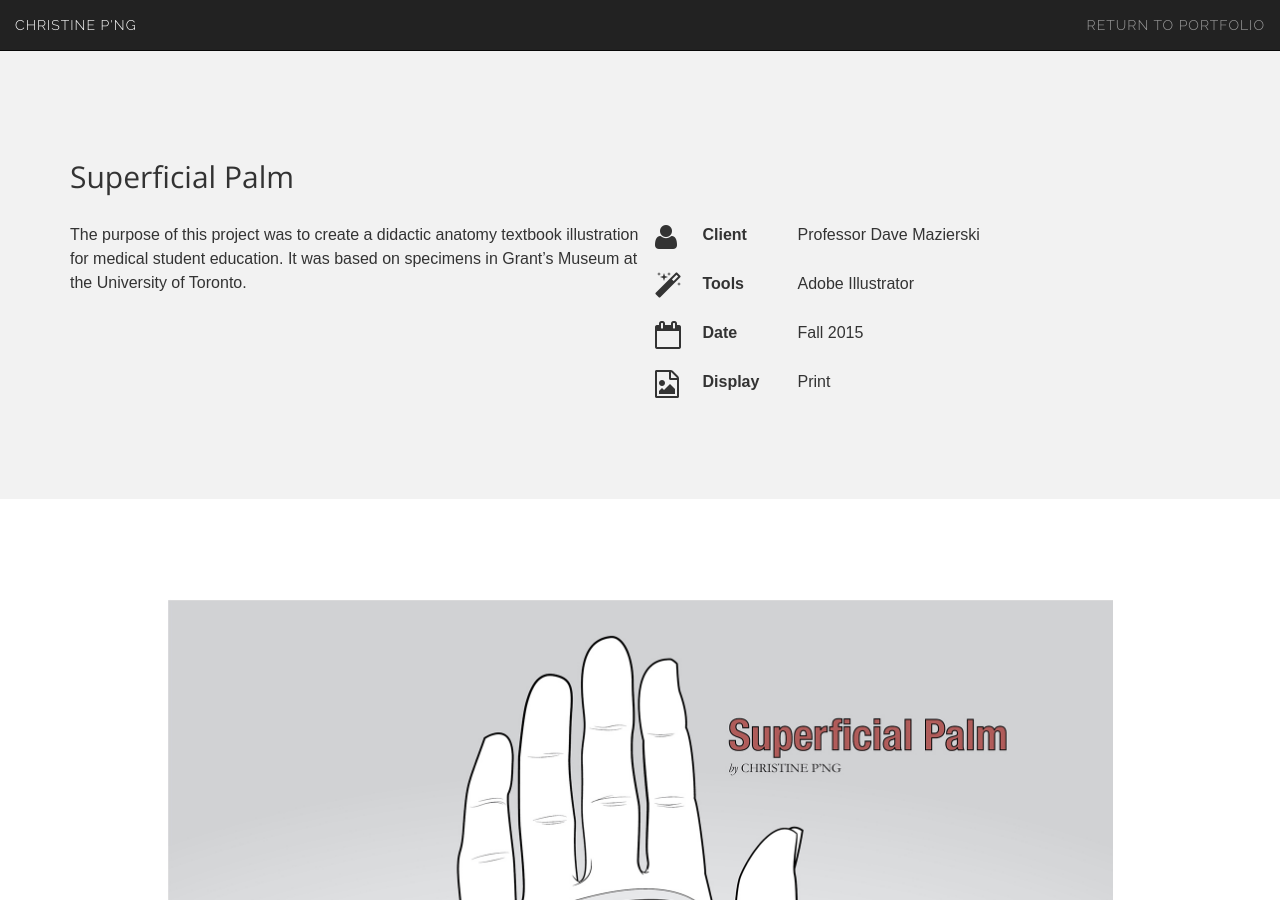
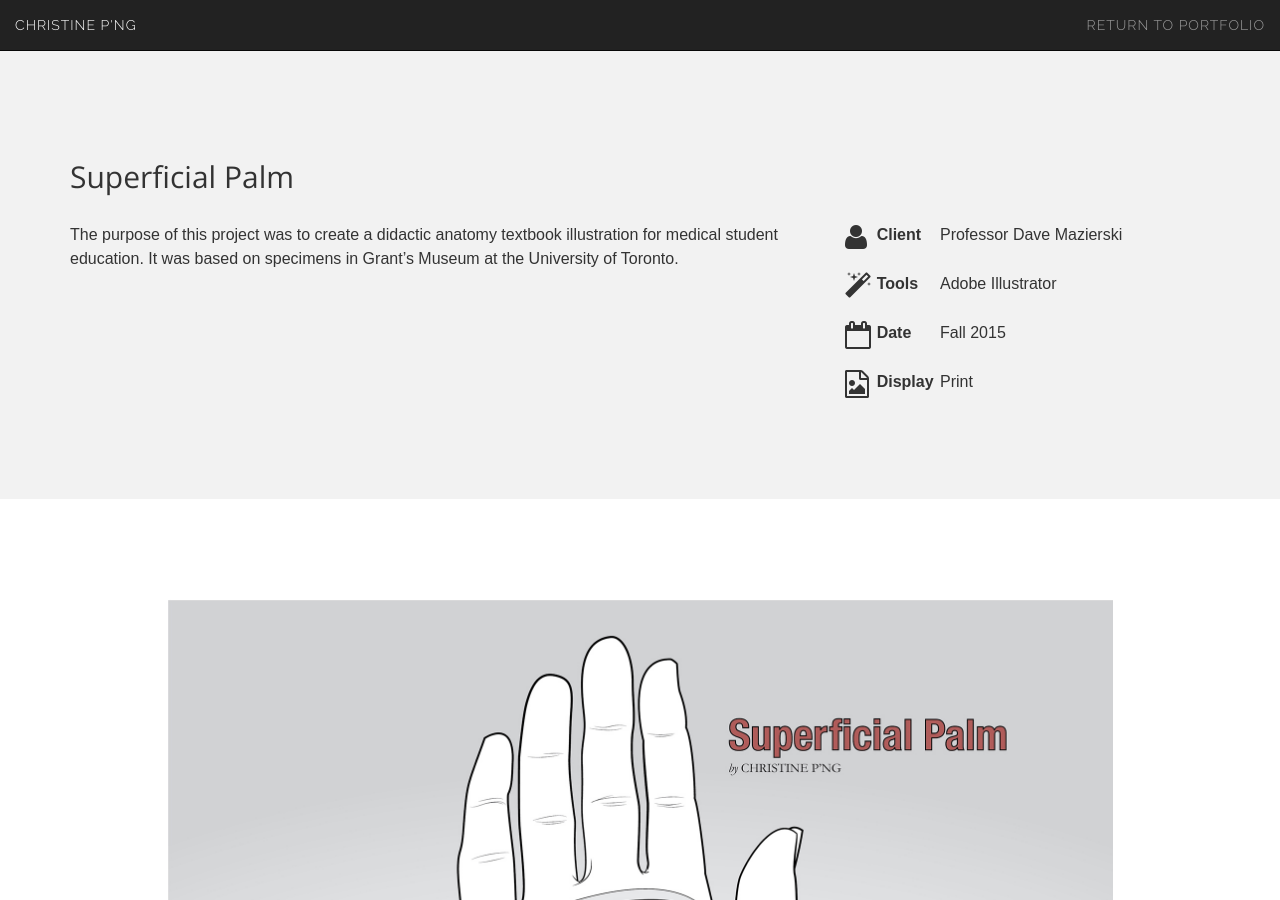
Before and after one commit to chspng/christinepng.ca, a Jekyll site: the page built from project-superficialpalm/index.html, in a window 1280 px wide and 900 px high. Built offline with Jekyll 4.4.1, drawn with Linux system fonts in a browser that asks for light colours.

Commit message:
spacing edits

```diff
--- a/_includes/work-header.html
+++ b/_includes/work-header.html
@@ -12,12 +12,12 @@
         <div class="row">
 
         <div class="col-lg-12">
-            <div class="col-lg-6 no-padding">
+            <div class="col-lg-8 col-md-6 no-padding">
                 <br>
                 <p class="text-dark">{{page.description}}</p>
             </div>
 
-            <div class="col-lg-6 ">
+            <div class="col-lg-4 col-md-6">
                 <div class="row">
                     <div class="col-lg-1">
                         <div class="service-box">
@@ -29,7 +29,7 @@
                             <p class="portfolio-info-header">Client</p>
                         </div>
                     </div>
-                    <div class="col-lg-9 col-lg-offset-1">
+                    <div class="col-lg-8 col-lg-offset-1">
                         <div class="service-box">
                             <p>{{page.client}}</p>
                         </div>
--- a/_layouts/front.html
+++ b/_layouts/front.html
@@ -10,7 +10,7 @@
   {% include bio.html %}
   {% include foci.html %}
   {% include portfolio.html %}
-  {% include mrp.html %}
+  <!-- {% include mrp.html %} -->
   {% include contact.html %}
   {% include scripts.html %}
 </body>
```
